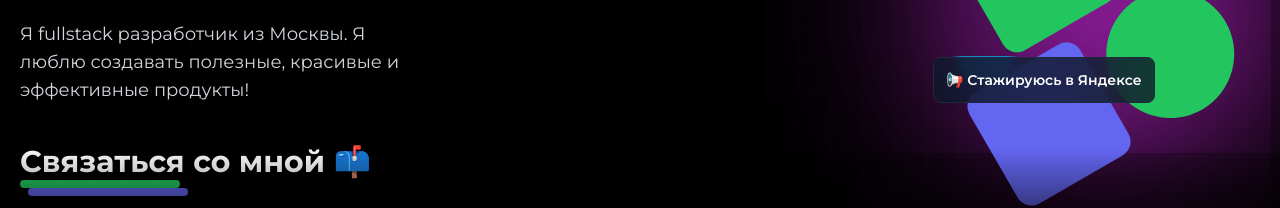
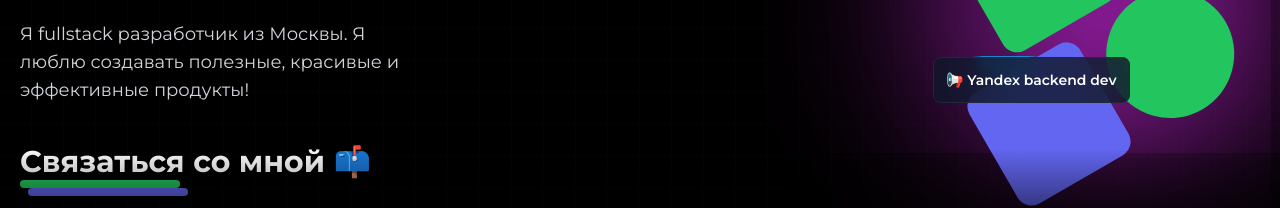
Before and after one commit to Kr30x/personal-website, a Next.js app: page / in a window 1280 px wide. Shown: the part 356-564 px from the top of the page. Built offline with nearby package versions, Linux system fonts and the light colour scheme.

Commit message:
change status, add new project

```diff
--- a/src/app/(home)/components/HeroSection.tsx
+++ b/src/app/(home)/components/HeroSection.tsx
@@ -28,7 +28,7 @@ export default function HeroSection() {
                 </div>
                 <div className="absolute bottom-5 sm:bottom-14 left-0 sm:-left-10">
                     <MovingBorderBtn borderRadius="0.5rem" className="p-3 font-semibold">
-                        <p> 📢 Стажируюсь в Яндексе</p>
+                        <p> 📢 Yandex backend dev</p>
                     </MovingBorderBtn>
                 </div>
             </div>
--- a/src/app/(home)/components/Projects.tsx
+++ b/src/app/(home)/components/Projects.tsx
@@ -1,5 +1,5 @@
 import React from "react";
-import { SiCmake, SiCplusplus, SiFlask, SiPython, SiSelenium, SiObsidian, SiMarkdown } from "react-icons/si";
+import { SiCmake, SiCplusplus, SiFlask, SiPython, SiSelenium, SiObsidian, SiMarkdown, SiTypescript, SiReact, SiTailwindcss } from "react-icons/si";
 import Title from "./Title";
 import Link from "next/link";
 import { cn } from "@/lib/utils";
@@ -49,6 +49,13 @@ export default function Projects(){
             cover: "/project6.png",
             background: "bg-white",
         },
+        {
+            title: "Генератор pdf документов для туристической компании",
+            tech: [SiTypescript, SiReact, SiTailwindcss],
+            link: "https://github.com/Kr30x/pdfgen",
+            cover: "/project7.png",
+            background: "bg-white",
+        }
     ]
 
     return <div className="py-10 p-5 sm:p-0">
```
Also changed, not shown: public/project7.png (added).
